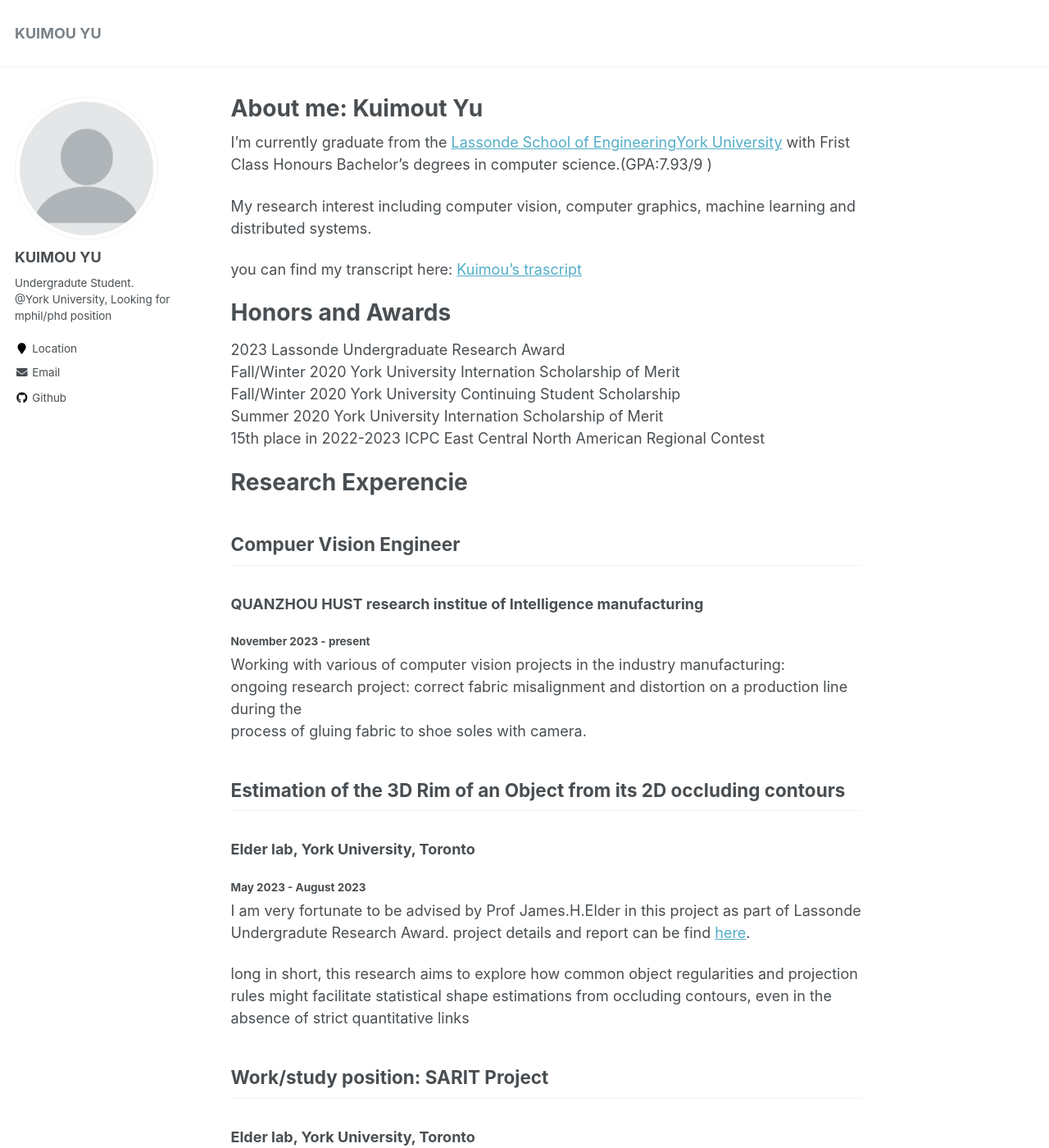
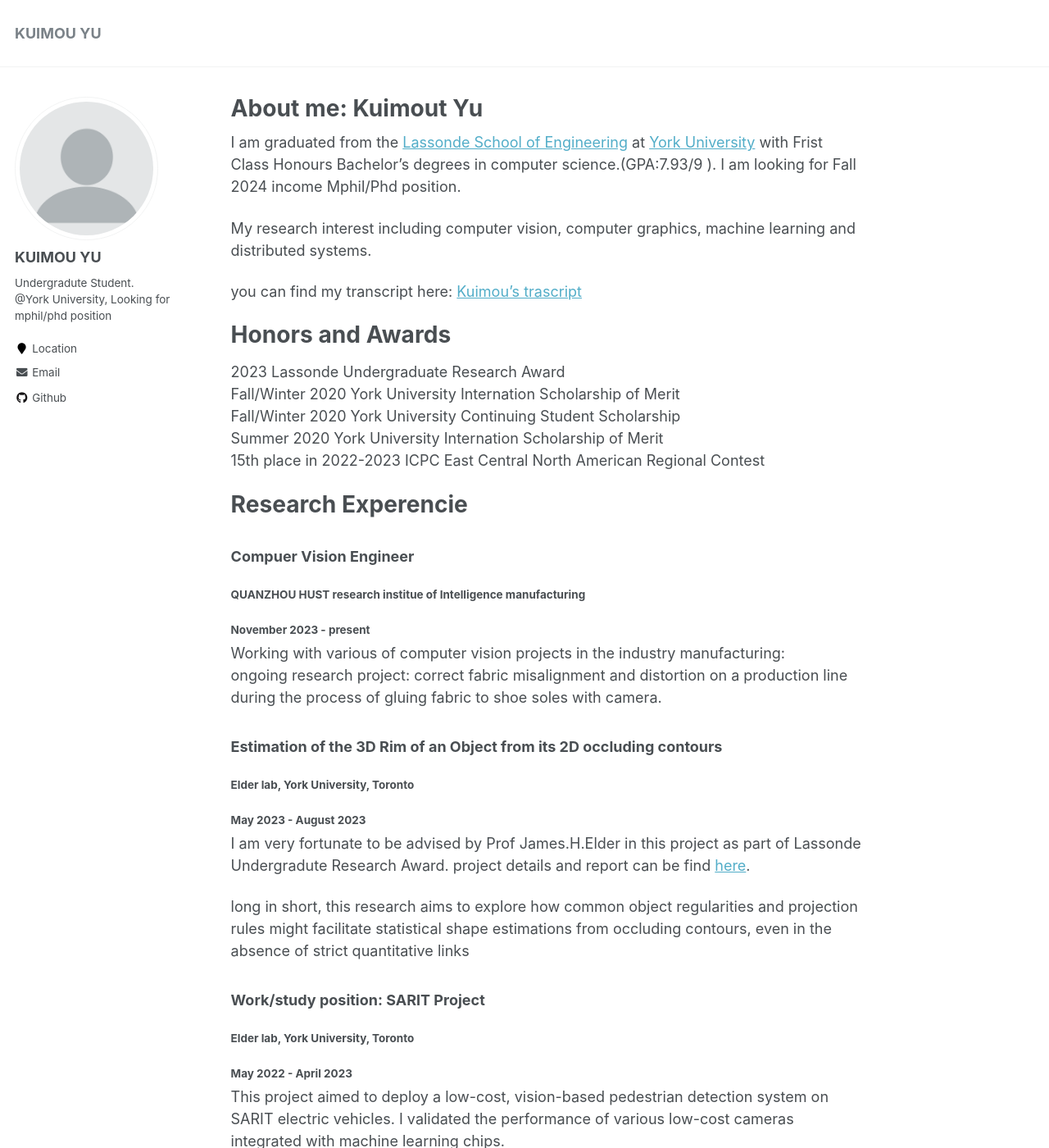
Before and after one commit to CCSCovenant/CCSCovenant.github.io, a Jekyll site: the page built from _pages/about.md, in a window 1280 px wide and 1400 px high. Shown: the whole window at 82% size. Built offline with Jekyll 4.4.1, drawn with Linux system fonts in a browser that asks for light colours.

Commit message:
about.md

```diff
--- a/_pages/about.md
+++ b/_pages/about.md
@@ -8,7 +8,7 @@ redirect_from:
   - /about.html
 ---
 
-I'm currently graduate from the [Lassonde School of Engineering](https://lassonde.yorku.ca/)[York University](https://www.yorku.ca/) with Frist Class Honours Bachelor's degrees in computer science.(GPA:7.93/9 )
+I am graduated from the [Lassonde School of Engineering](https://lassonde.yorku.ca/) at [York University](https://www.yorku.ca/) with Frist Class Honours Bachelor's degrees in computer science.(GPA:7.93/9 ). I am looking for Fall 2024 income Mphil/Phd position.
 
 My research interest including computer vision, computer graphics, machine learning and distributed systems.
 
@@ -25,25 +25,24 @@ Summer 2020 York University Internation Scholarship of Merit
 Research Experencie
 ======
 
-## Compuer Vision Engineer
-### QUANZHOU HUST research institue of Intelligence manufacturing
-#### November 2023 - present
+### Compuer Vision Engineer
+#### QUANZHOU HUST research institue of Intelligence manufacturing
+##### November 2023 - present
 
 Working with various of computer vision projects in the industry manufacturing:
-ongoing research project:  correct fabric misalignment and distortion on a production line during the
-process of gluing fabric to shoe soles with camera.
+ongoing research project:  correct fabric misalignment and distortion on a production line during the process of gluing fabric to shoe soles with camera.
 
-## Estimation of the 3D Rim of an Object from its 2D occluding contours
-### Elder lab, York University, Toronto
-#### May 2023 - August 2023
+### Estimation of the 3D Rim of an Object from its 2D occluding contours
+#### Elder lab, York University, Toronto
+##### May 2023 - August 2023
 
 I am very fortunate to be advised by Prof James.H.Elder in this project as part of Lassonde Undergradute Research Award. project details and report can be find [here](https://3d-rim.readthedocs.io/en/latest/).
 
 long in short, this research aims to explore how common object regularities and projection rules might facilitate statistical shape estimations from occluding contours, even in the absence of strict quantitative links
 
-## Work/study position: SARIT Project
-### Elder lab, York University, Toronto
-#### May 2022 - April 2023
+### Work/study position: SARIT Project
+#### Elder lab, York University, Toronto
+##### May 2022 - April 2023
 
 This project aimed to deploy a low-cost, vision-based pedestrian detection system on SARIT
 electric vehicles. I validated the performance of various low-cost cameras integrated with
```
